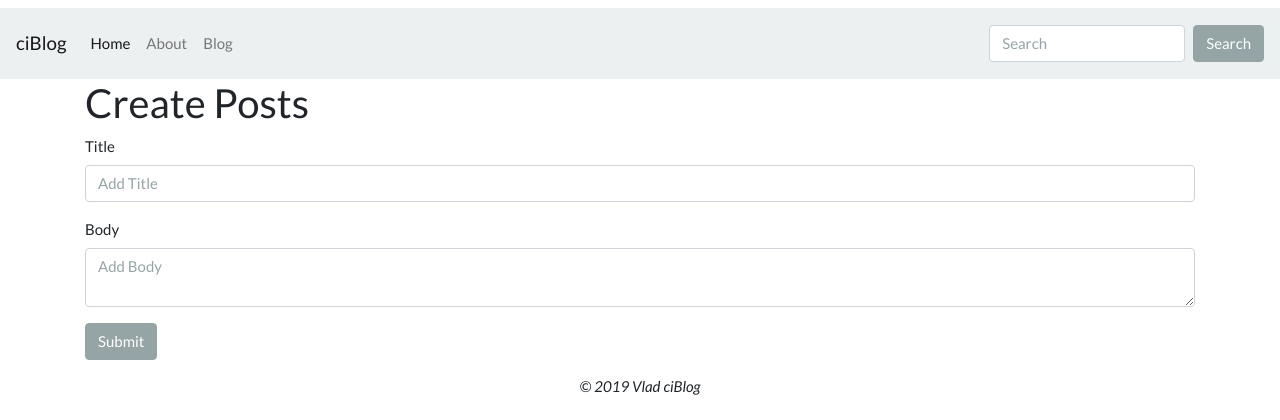
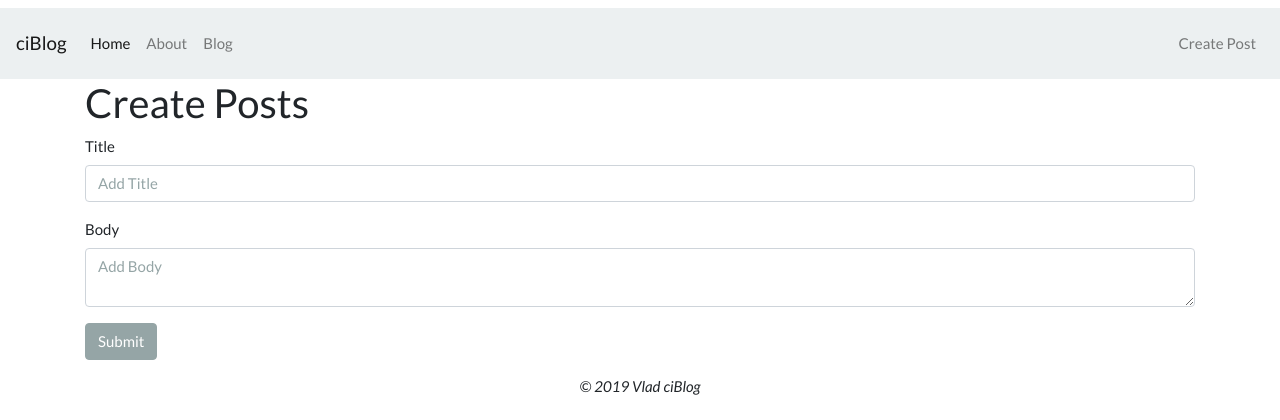
Before and after one commit to yowan/ciBlog, a CodeIgniter app: page /ciblog/index.php/posts/create in a window 1280 px wide. Shown: the top 420 px of the page. Run offline with CodeIgniter, Linux system fonts and the light colour scheme; some libraries are stand-ins or nearby versions.

Commit message:
secont part tutorial

```diff
--- a/application/config/routes.php
+++ b/application/config/routes.php
@@ -51,6 +51,7 @@ defined('BASEPATH') OR exit('No direct script access allowed');
 */
 
 $route['posts/create'] = 'posts/create';
+$route['posts/update'] = 'posts/update';
 $route['posts/(:any)'] = 'posts/view/$1';
 $route['posts'] = 'posts/index';
 $route['default_controller'] = 'pages/view';
--- a/application/controllers/Posts.php
+++ b/application/controllers/Posts.php
@@ -64,6 +64,28 @@ class Posts extends CI_Controller {
 		redirect('posts');
 	}
 
+	public function edit($slug){
+
+		$data['post'] = $this->post_model->get_posts($slug);
+
+		if (empty($data['post'])) {
+			# code...
+			show_404();
+		}
+
+		$data['title'] = 'Edit Post';
+
+		$this->load->view('templates/header', $data);
+		$this->load->view('posts/edit', $data);
+		$this->load->view('templates/footer', $data);
+	}
+
+	public function update(){
+
+		$this->post_model->update_post();
+		redirect('posts');
+	}
+
 
 
 
--- a/application/models/Post_model.php
+++ b/application/models/Post_model.php
@@ -45,5 +45,21 @@ class Post_model extends CI_Model{
 
 	}
 
+	public function update_post()
+	{
+		//echo $this->input->post('id');die();
+		$slug = url_title($this->input->post('title'));
+		$data = array(
+			'title' => $this->input->post('title'),
+			'slug' => $slug,
+			'body' => $this->input->post('body')
+		);
+
+		$this->db->where('id', $this->input->post('id'));
+		return $this->db->update('posts', $data);
+
+
+	}
+
 
 }
--- a/application/views/posts/create.php
+++ b/application/views/posts/create.php
@@ -10,7 +10,7 @@
   </div>
   <div class="form-group">
     <label>Body</label>
-    <textarea class="form-control" name="body" placeholder="Add Body"></textarea>
+    <textarea id="editor1" class="form-control" name="body" placeholder="Add Body"></textarea>
   </div>
   <button type="submit" class="btn btn-secondary">Submit</button>
 </form>
--- a/application/views/posts/view.php
+++ b/application/views/posts/view.php
@@ -6,6 +6,7 @@
 
 <hr/>
 
+<a class="btn btn-secondary pull-left" href="<?php echo base_url();?>posts/edit/<?php echo $post['slug']; ?>">Edit</a>
 <?php echo form_open('posts/delete/' . $post['id']); ?>
 	<input type="submit" value="Delete" class="btn btn-danger">
 </form>
--- a/application/views/templates/footer.php
+++ b/application/views/templates/footer.php
@@ -2,6 +2,12 @@
 
 </div>
 
+	<script>
+        // Replace the <textarea id="editor1"> with a CKEditor
+        // instance, using default configuration.
+        CKEDITOR.replace( 'editor1' );
+    </script>
+
 <center><em>&copy; 2019 Vlad ciBlog</em></center>
         </body>
 </html>
--- a/application/views/templates/header.php
+++ b/application/views/templates/header.php
@@ -3,6 +3,7 @@
                 <title>ciBlog Tutorial</title>
                 <link rel="stylesheet" type="text/css" href="https://bootswatch.com/4/flatly/bootstrap.min.css">
                 <link rel="stylesheet" type="text/css" href="<?php echo base_url(); ?>/assets/css/style.css">
+                <script src="http://cdn.ckeditor.com/4.5.11/standard/ckeditor.js"></script>
         </head>
         <body>
 
@@ -25,10 +26,11 @@
 				        <a class="nav-link" href="<?php echo base_url(); ?>posts">Blog</a>
 				      </li>
 				    </ul>
-				    <form class="form-inline my-2 my-lg-0">
-				      <input class="form-control mr-sm-2" type="text" placeholder="Search">
-				      <button class="btn btn-secondary my-2 my-sm-0" type="submit">Search</button>
-				    </form>
+				    <ul class="nav navbar-nav navbar-right">
+				    	<li>
+				        <a class="nav-link" href="<?php echo base_url(); ?>posts/create">Create Post</a>
+				      </li>
+				    </ul>
 				  </div>
 				</nav>
 
```
